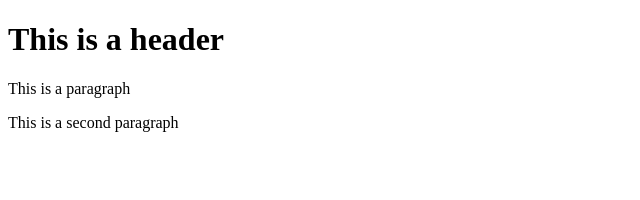
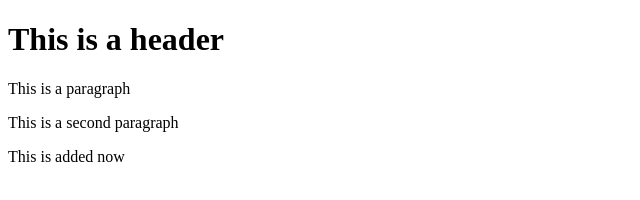
Before and after one commit to vineeths-119/git-test, a website: page index.html in a window 1280 px wide. Shown: the whole page, without its empty margins (0-640 px from the left). Drawn offline with Linux system fonts and the light colour scheme.

Commit message:
npm commit

```diff
--- a/index.html
+++ b/index.html
@@ -7,5 +7,6 @@
    <h1>This is a header</h1>
    <p>This is a paragraph</p>
    <p>This is a second paragraph</p>
+   <p>This is added now</p>
 </body>
 </html>
```
Also changed, not shown: package.json (added, +25 -0 lines), 2 other files.
